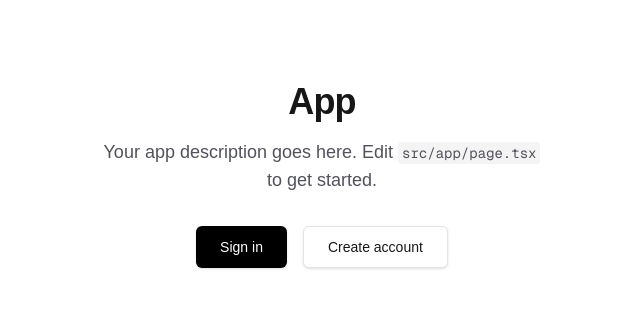
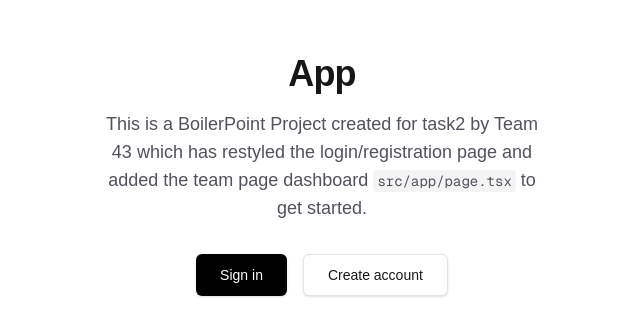
Before and after one commit to voAndyvo/Garage-boilerpoint-basic-my-project, a Next.js app in the folder frontend/: page / in a window 1280 px wide. Shown: the part 225-560 px from the top of the page, without its empty margins (318-958 px from the left). Built offline with nearby package versions, Linux system fonts and the light colour scheme; no server answers.

Commit message:
feat: Rewritten the description of the index page to  remove the placeholder text

```diff
--- a/frontend/src/app/page.tsx
+++ b/frontend/src/app/page.tsx
@@ -14,7 +14,7 @@ export default function LandingPage() {
           {process.env.NEXT_PUBLIC_APP_NAME ?? 'App'}
         </h1>
         <p className="max-w-md text-lg text-zinc-600 dark:text-zinc-400">
-          Your app description goes here. Edit{' '}
+          This is a BoilerPoint Project created for task2 by Team 43 which has restyled the login/registration page and added the team page dashboard{' '}
           <code className="rounded bg-zinc-100 px-1 py-0.5 font-mono text-sm dark:bg-zinc-800">
             src/app/page.tsx
           </code>{' '}
```
